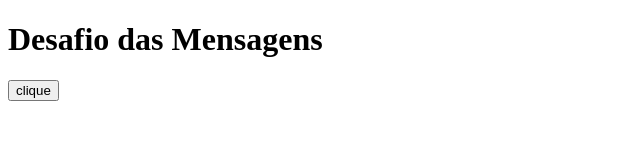
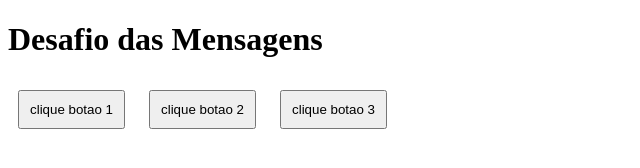
Before and after one commit to jonathandamasceno/javascript, a plain HTML site: page desafios/des001/des001.html in a window 1280 px wide. Shown: the whole page, without its empty margins (0-640 px from the left). Drawn offline with Linux system fonts and the light colour scheme.

Commit message:
finalizado

```diff
--- a/desafios/des001/des001.html
+++ b/desafios/des001/des001.html
@@ -4,19 +4,23 @@
     <meta charset="UTF-8">
     <meta name="viewport" content="width=device-width, initial-scale=1.0">
     <title>| Desafio 001 |</title>
+    <style>
+        button{
+            padding: 10px;
+            margin: 10px;
+        }
+    </style>
 </head>
 <body>
     <h1>Desafio das Mensagens</h1>
-    <button id="btn1">clique</button>
+    <button value="botao 1" id="button1" onclick="botao(value)">clique botao 1</button>
+    <button value="botao 2" id="button2" onclick="botao(value)">clique botao 2</button>
+    <button value="botao 3" id="button3" onclick="botao(value)">clique botao 3</button>
 
     <script>
-        var btn = document.querySelector('#btn1')
-
-        btn.addEventListener("click", click)
-
-        function click(){
-            window.alert ("alou")
-                }
+        function botao(botao){
+            alert(botao);
+        }
 
     </script>
 </body>
```
